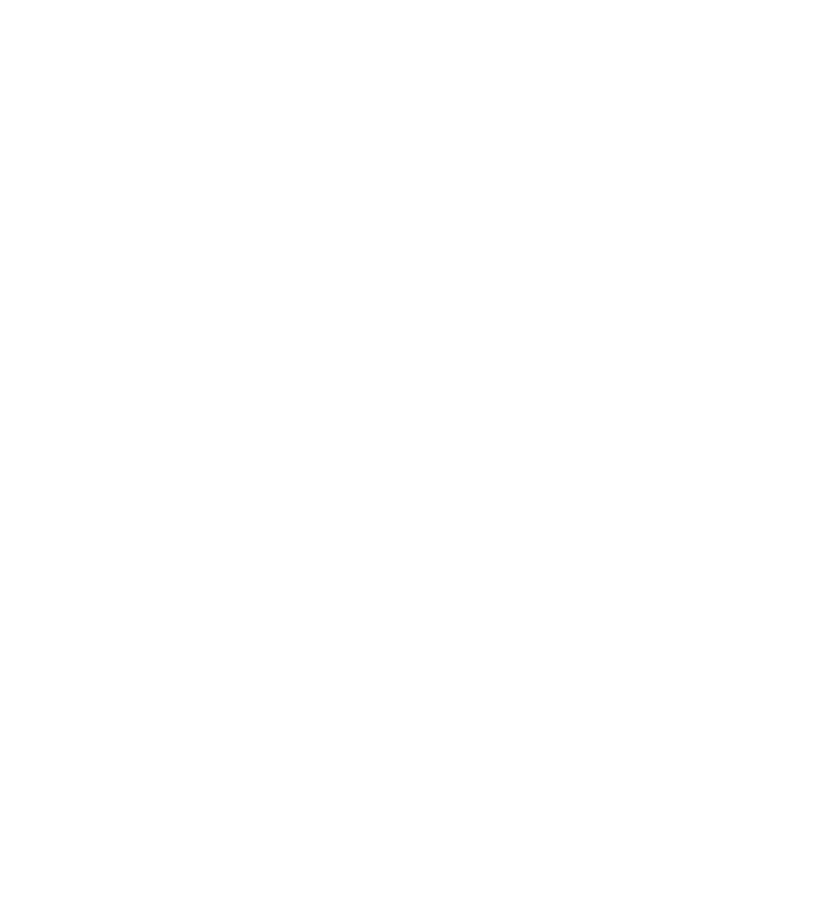
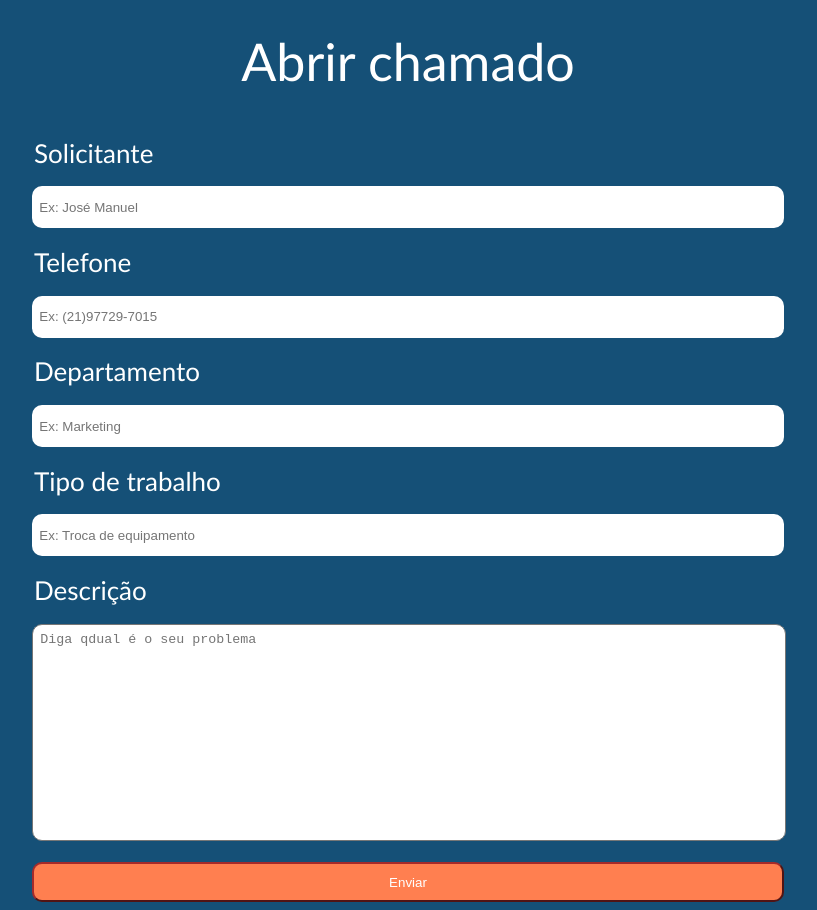
Before and after one commit to eympessanha/React_Projeto_Front-end, a React (Create React App) app: page /AberturaTicket in a window 1280 px wide. Before the commit this address had no page. Shown: the part 180-1090 px from the top of the page, without its empty margins (232-1049 px from the left). Before the commit the page ends 800 px from the top, so only its background shows below. Built offline with nearby package versions, Linux system fonts and the light colour scheme.

Commit message:
Nova atualização

```diff
--- a/package.json
+++ b/package.json
@@ -9,7 +9,7 @@
     "react": "^18.2.0",
     "react-dom": "^18.2.0",
     "react-router-dom": "^6.10.0",
-    "react-scripts": "5.0.1",
+    "react-scripts": "^5.0.1",
     "styled-components": "^5.3.10",
     "web-vitals": "^2.1.4"
   },
--- a/src/components/Menu/Menu.jsx
+++ b/src/components/Menu/Menu.jsx
@@ -7,6 +7,7 @@
         <Link to="/">Home</Link>
         <Link to="/sobre">Sobre</Link>
         <Link to="/login">Login</Link>
+        <Link to="/AberturaTicket">Abrir chamado</Link>
     </MeuNav>
 );
 
--- a/src/index.js
+++ b/src/index.js
@@ -7,6 +7,7 @@
 import Sobre from './pages/Sobre';
 import Login from './pages/Login';
 import Cadastro from './pages/Cadastro';
+import AberturaTicket from './pages/AberturaTicket';
 
 const rotas = createBrowserRouter([
   {
@@ -24,6 +25,10 @@
   {
     path: "cadastro",
     element: <Cadastro />
+  },
+  {
+    path: "AberturaTicket",
+    element: <AberturaTicket />
   }
 ])
 
--- a/src/pages/AberturaTicket.jsx
+++ b/src/pages/AberturaTicket.jsx
@@ -1,20 +1,60 @@
 import Menu from "../components/Menu/Menu";
 import './App.css';
+import styled from "styled-components";
 
-function AberturaTicket() {
-    <div>
-        <nav><Menu/></nav>
-        <div><img src="logoas3.png" /></div>
-        <h1>Abertura de chamados</h1>
-        <main>
-            <p>Solicitante<input type="text" id="silicitante" /></p>
-            <p>Telefone<input type="number" id="telefone" /></p>
-            <p>Departamento<input type="text" id="departamento" /></p>
-            <p>Tipo de trabalho<input type="text" id="tipotrabalho" /></p>
-            <p>Descrição<input type="text" id="descricao" /></p>
-            <input type="button" value="enviar" id="enviar" />
-        </main>
+const Pricipal = styled.div`
+    font-size: 1em;
+    text-align: left;
+    width: 60%;
+    height: 100%;
+    margin: auto;
+`;
+
+const Paragrafo = styled.h1`
+    font-size: 1em;
+    text-align: left;
+    margin: 10px;
+`;
+
+const Campo = styled.input`
+    width: 96%;
+    padding: 1%;
+`;
+
+const Descrição = styled.textarea`
+    height: 200px;
+    width: 96%;
+    resize: none;
+    margin: 1%;
+    padding: 1%;
+    border-radius: 10px;
+`;
+
+const Botão = styled.button`
+    width: 98%;
+    height: 3em;
+`;
+
+const AberturaTicket = () => (
+    <><div className="App">
+    <Menu />
     </div>
-}
+    <div className="App-logo">
+    <img src="logoas3.png"/></div>
+    <div className="App-header">
+    <h1>
+        Abrir chamado
+    </h1>
+            <Pricipal><Paragrafo>Solicitante</Paragrafo><Campo type="text" id="solicitante" placeholder="Ex: José Manuel"/>
+            <Paragrafo>Telefone</Paragrafo><Campo type="number" id="telefone" placeholder="Ex: (21)97729-7015" />
+            <Paragrafo>Departamento</Paragrafo><Campo type="text" id="departamento" placeholder="Ex: Marketing"/>
+            <Paragrafo>Tipo de trabalho</Paragrafo><Campo type="text" id="tipotrabalho" placeholder="Ex: Troca de equipamento"/>
+            <Paragrafo>Descrição</Paragrafo><Descrição name="descrição" id="descrição" cols="30" rows="20" placeholder="Diga qdual é o seu problema"></Descrição>
+            <Botão>Enviar</Botão></Pricipal>
+        </div>
 
-export default AberturaTicket
+    </>
+);
+
+
+export default AberturaTicket;
--- a/src/pages/App.css
+++ b/src/pages/App.css
@@ -36,6 +36,7 @@
   color: gray;
 }
 
+
 button {
   background-color: coral;
   margin: 1%;
@@ -44,6 +45,10 @@
   border-radius: 10px;
   border-color:brown;
   color: white;
+}
+
+button:hover {
+  background-color: rgba(255, 127, 80, 0.641);
 }
 
 a {
```
Also changed, not shown: 1 other file (tests, documents, lock files or other folders).
